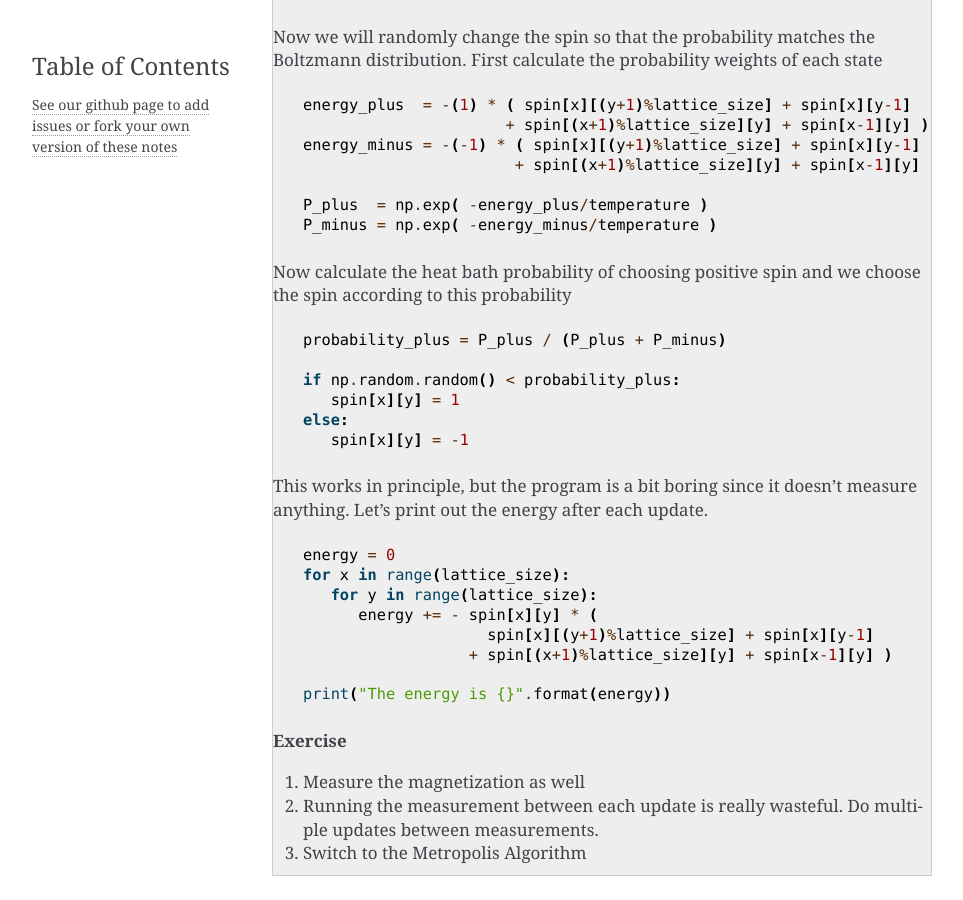
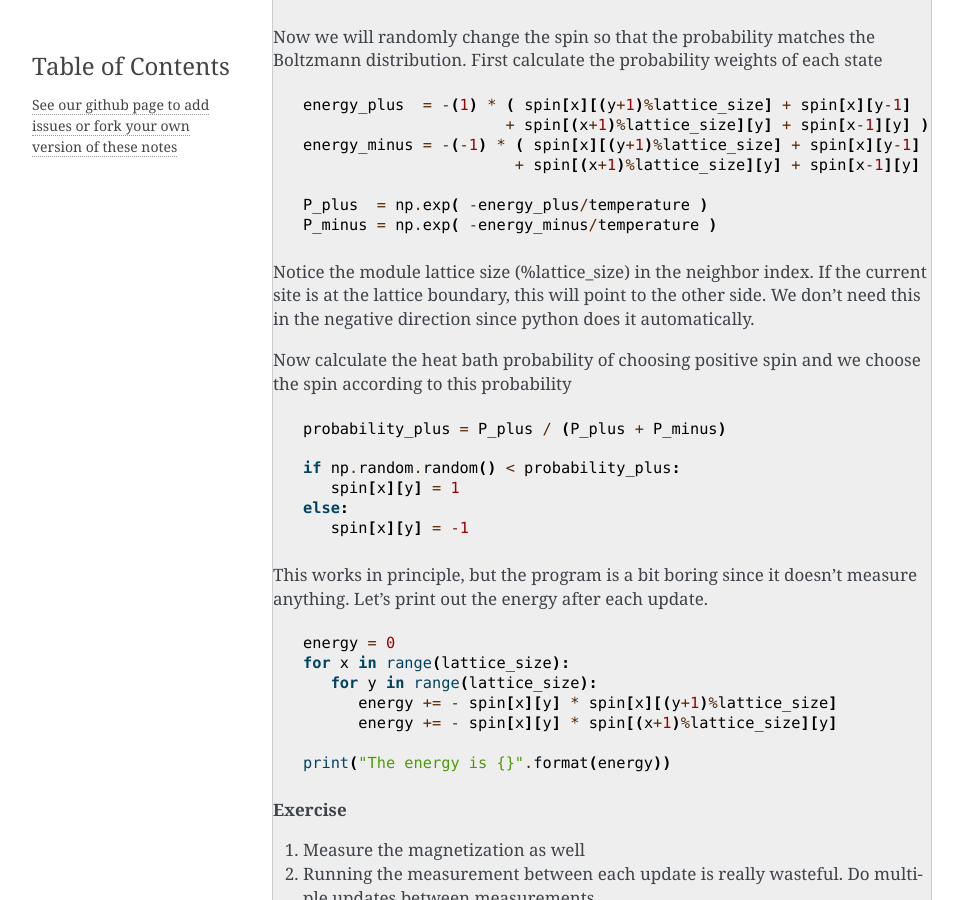
Before and after one commit to rantahar/Lattice-Field-Theory, a Sphinx documentation site: the page built from source/index.rst, in a window 1280 px wide and 900 px high, scrolled down 5517 px. Shown: the whole window, without its empty margins (148-1111 px from the left). Built offline with Sphinx 7.4.7, drawn with Linux system fonts in a browser that asks for light colours; pages that are not in the unit, such as notebooks, are missing from menus; some of the changed text lies outside the part shown.

Commit message:
Fixes to the code example

```diff
--- a/source/index.rst
+++ b/source/index.rst
@@ -297,6 +297,10 @@ continuous parameters.
          P_plus  = np.exp( -energy_plus/temperature )
          P_minus = np.exp( -energy_minus/temperature )
 
+   Notice the module lattice size (%lattice_size) in the neighbor index. If the current site
+   is at the lattice boundary, this will point to the other side. We don't need this in the
+   negative direction since python does it automatically.
+
    Now calculate the heat bath probability of choosing positive spin and we choose the spin
    according to this probability
 
@@ -317,9 +321,8 @@ continuous parameters.
       energy = 0
       for x in range(lattice_size):
          for y in range(lattice_size):
-            energy += - spin[x][y] * (
-                          spin[x][(y+1)%lattice_size] + spin[x][y-1]
-                        + spin[(x+1)%lattice_size][y] + spin[x-1][y] )
+            energy += - spin[x][y] * spin[x][(y+1)%lattice_size]
+            energy += - spin[x][y] * spin[(x+1)%lattice_size][y]
 
       print("The energy is {}".format(energy))
 
```
Also changed, not shown: other parts of source/index.rst (+1 -1 lines).
